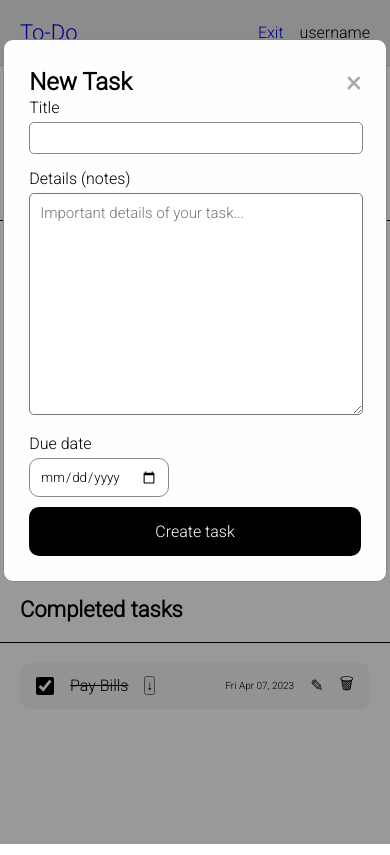
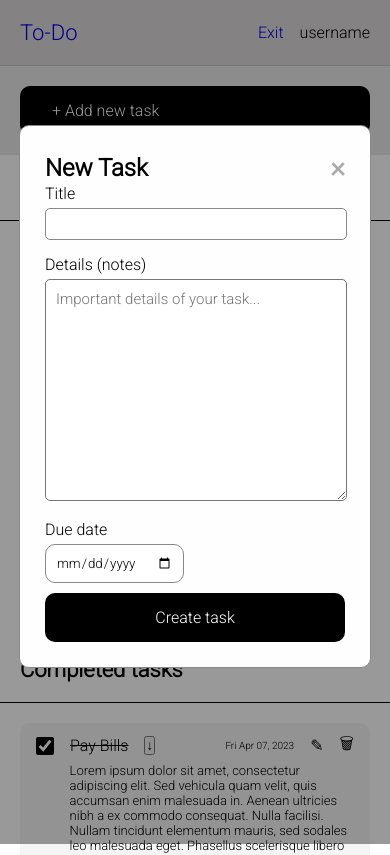
Before and after one commit to Vanya-Karalev/ITandDDP-2023-053502, a plain HTML site: page Lab-3/index.html in a window 390 px wide. Both pictures are taken after a click on the button "+ Add new task". Drawn offline with Linux system fonts and the light colour scheme.

Commit message:
lab-3-done

```diff
--- a/Lab-3/css/SignIn.css
+++ b/Lab-3/css/SignIn.css
@@ -8,11 +8,12 @@
 
 body {
     background-color:whitesmoke;
-    min-width: 340px;
+    min-width: 370px;
 }
 
 header {
-    background-color: rgb(233, 233, 233);
+    /* background-color: rgb(233, 233, 233); */
+    background-color: #dcd9d9;
     border-bottom: 1px solid #c6c6c8;
     display: flex;
     flex-direction: row;
@@ -40,10 +41,11 @@ header {
 
 .container {
     border-radius: 10px;
-    background-color:white;
-    margin: 12.5% auto;
+    background-color: white;
+    margin: 150px auto;
     padding: 25px;
-    width: 30%;
+    max-width: 370px;
+    width: 100%;
 }
 
 .login-page__header {
@@ -109,33 +111,15 @@ a {
 }
 
 /* Media queries for different screen sizes */
-@media only screen and (max-width: 1000px) {
+@media only screen and (max-width: 600px) {
     .container {
-        width: 40%;
+        max-width: 330px;
     }
 }
 
-@media only screen and (max-width: 900px) {
+@media only screen and (max-width: 500px) {
     .container {
-        width: 50%;
-    }
-}
-
-@media only screen and (max-width: 800px) {
-    .container {
-        width: 60%;
-    }
-}
-
-@media only screen and (max-width: 700px) {
-    .container {
-        width: 70%;
-    }
-}
-
-@media only screen and (max-width: 600px) {
-    .container {
-        width: 80%;
+        max-width: 300px;
     }
 }
 
@@ -143,7 +127,7 @@ a {
     .header-links__exit, .header-links__username {
         display: none;
     }
-    .modal-content {
-        width: 85%;
+    .container {
+        max-width: 270px;
     }
 }
--- a/Lab-3/css/SignUp.css
+++ b/Lab-3/css/SignUp.css
@@ -8,11 +8,12 @@
 
 body {
     background-color:whitesmoke;
-    min-width: 340px;
+    min-width: 370px;
 }
 
 header {
-    background-color: rgb(233, 233, 233);
+    /* background-color: rgb(233, 233, 233); */
+    background-color: #dcd9d9;
     border-bottom: 1px solid #c6c6c8;
     display: flex;
     flex-direction: row;
@@ -41,9 +42,10 @@ header {
 .container {
     border-radius: 10px;
     background-color:white;
-    margin: 12.5% auto;
+    margin: 150px auto;
     padding: 25px;
-    width: 30%;
+    width: 100%;
+    max-width: 370px;
 }
 
 .register-page__header {
@@ -109,33 +111,15 @@ a {
 }
 
 /* Media queries for different screen sizes */
-@media only screen and (max-width: 1000px) {
+@media only screen and (max-width: 600px) {
     .container {
-        width: 40%;
+        max-width: 330px;
     }
 }
 
-@media only screen and (max-width: 900px) {
+@media only screen and (max-width: 500px) {
     .container {
-        width: 50%;
-    }
-}
-
-@media only screen and (max-width: 800px) {
-    .container {
-        width: 60%;
-    }
-}
-
-@media only screen and (max-width: 700px) {
-    .container {
-        width: 70%;
-    }
-}
-
-@media only screen and (max-width: 600px) {
-    .container {
-        width: 80%;
+        max-width: 300px;
     }
 }
 
@@ -143,7 +127,7 @@ a {
     .header-links__exit, .header-links__username {
         display: none;
     }
-    .modal-content {
-        width: 85%;
+    .container {
+        max-width: 270px;
     }
 }
--- a/Lab-3/css/index.css
+++ b/Lab-3/css/index.css
@@ -7,11 +7,12 @@
 }
 
 body {
-    min-width: 340px;
+    min-width: 370px;
 }
 
 header {
-    background-color: rgb(233, 233, 233);
+    /* background-color: rgb(233, 233, 233); */
+    background-color: #dcd9d9;
     border-bottom: 1px solid #c6c6c8;
     display: flex;
     flex-direction: row;
@@ -43,6 +44,8 @@ header {
     padding: 20px;
     align-items: center;
     align-content: center;
+    /* background-color: #dcd9d9; */
+    background-color: rgb(233, 233, 233);
 }
 
 .add-button {
@@ -94,10 +97,10 @@ header {
 /* Modal Content/Box */
 .modal-content {
     background-color: #fefefe;
-    margin: 10% auto;
+    margin: 125px auto;
     padding: 25px;
     border: 1px solid #888;
-    width: 40%;
+    max-width: 600px;
     border-radius: 10px;
 }
 
@@ -189,6 +192,7 @@ header {
 
 .tasks-empty__img {
     max-width: 630px;
+    /* height: auto; */
 }
 
 .container__current-notes, .container__completed-notes {
@@ -201,6 +205,7 @@ header {
 
 .current-notes__list, .completed-notes__list {
     width: 100%;
+    padding-bottom: 60px;
 }
 
 .list__current-note, .list__completed-note {
@@ -254,8 +259,8 @@ header {
 }
 
 .current-note__info, .completed-note__info {
-    display: none;
-    margin-left: 1.8rem;
+    display: block;
+    margin-left: 2.1rem;
     margin-top: 0.25rem;
 }
 
@@ -279,39 +284,36 @@ input[type="checkbox"]:checked {
 }
 
 /* Media queries for different screen sizes */
-@media only screen and (max-width: 1000px) {
-    .modal-content {
-        width: 40%;
-    }
-}
-
-@media only screen and (max-width: 900px) {
-    .modal-content {
-        width: 50%;
-    }
-}
-
 @media only screen and (max-width: 800px) {
     .modal-content {
-        width: 60%;
+        max-width: 550px;
     }
 }
 
 @media only screen and (max-width: 700px) {
     .tasks-empty__img {
-        max-width: 600px;
+        width: 600px;
     }
     .modal-content {
-        width: 70%;
+        max-width: 475px;
     }
 }
 
 @media only screen and (max-width: 600px) {
     .tasks-empty__img {
-        max-width: 500px;
+        max-width: 550px;
     }
     .modal-content {
-        width: 80%;
+        max-width: 400px;
+    }
+}
+
+@media only screen and (max-width: 500px) {
+    .tasks-empty__img {
+        max-width: 450px;
+    }
+    .modal-content {
+        max-width: 325px;
     }
 }
 
@@ -323,6 +325,6 @@ input[type="checkbox"]:checked {
         display: none;
     }
     .modal-content {
-        width: 85%;
+        max-width: 300px;
     }
 }
--- a/Lab-3/js/index.js
+++ b/Lab-3/js/index.js
@@ -28,11 +28,8 @@ window.onclick = function(event) {
 let scrollableDiv = document.querySelector('.scroll');
 
 scrollableDiv.addEventListener('wheel', function(e) {
-  // Останавливает прокручивание на странице, если
-  // элемент не имеет больше места для прокрутки в этом направлении
   e.preventDefault();
 
-  // Прокручивает элемент, если есть место для прокрутки
   scrollableDiv.scrollTop += e.deltaY;
 });
 
```
Also changed, not shown: 1 other file.
